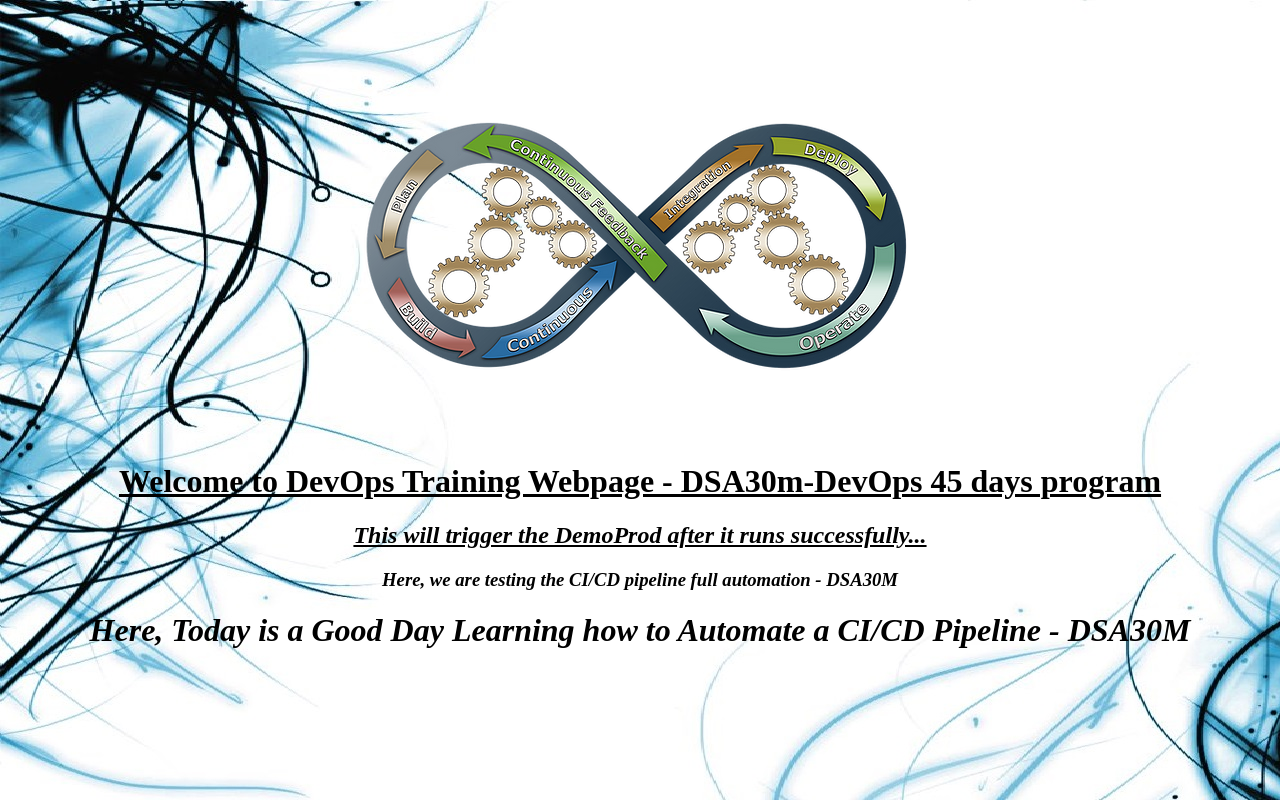
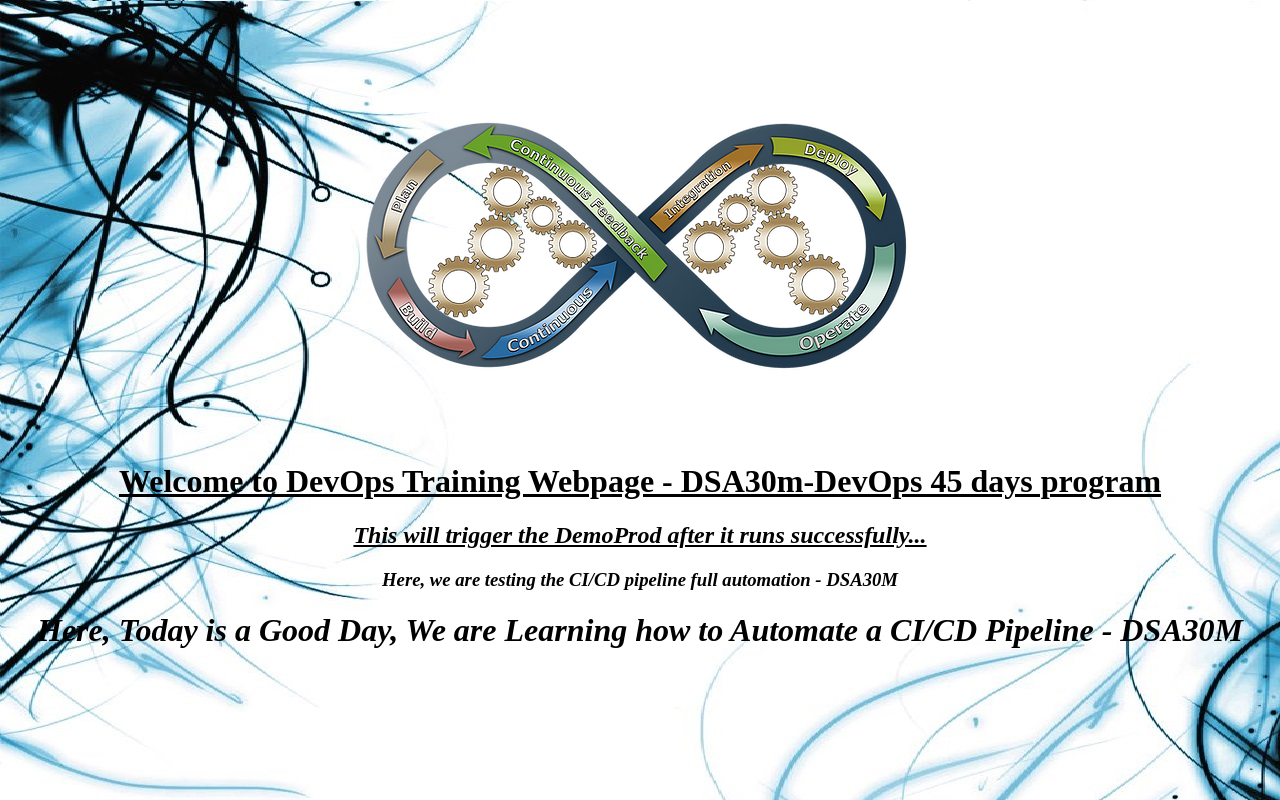
Before and after one commit to MoshicoBusinessCloud/devopsIQ, a plain HTML site: page devopsIQ/index.html in a window 1280 px wide. Drawn offline with Linux system fonts and the light colour scheme.

Commit message:
Updated today index.html

```diff
--- a/devopsIQ/index.html
+++ b/devopsIQ/index.html
@@ -13,6 +13,6 @@
 <h1 align="center"><u>Welcome to DevOps Training Webpage - DSA30m-DevOps 45 days program </u></h1>
 <h2 align="center"><i><u>This will trigger the DemoProd after it runs successfully...</u></i></h2>
 <h3 align="center"><i>Here, we are testing the CI/CD pipeline full automation - DSA30M</i></h3>
-<h1 align="center"><i>Here, Today is a Good Day Learning how to Automate a CI/CD Pipeline - DSA30M</i></h3>
+<h1 align="center"><i>Here, Today is a Good Day, We are Learning how to Automate a CI/CD Pipeline - DSA30M</i></h3>
 </body>
 </html>
```
